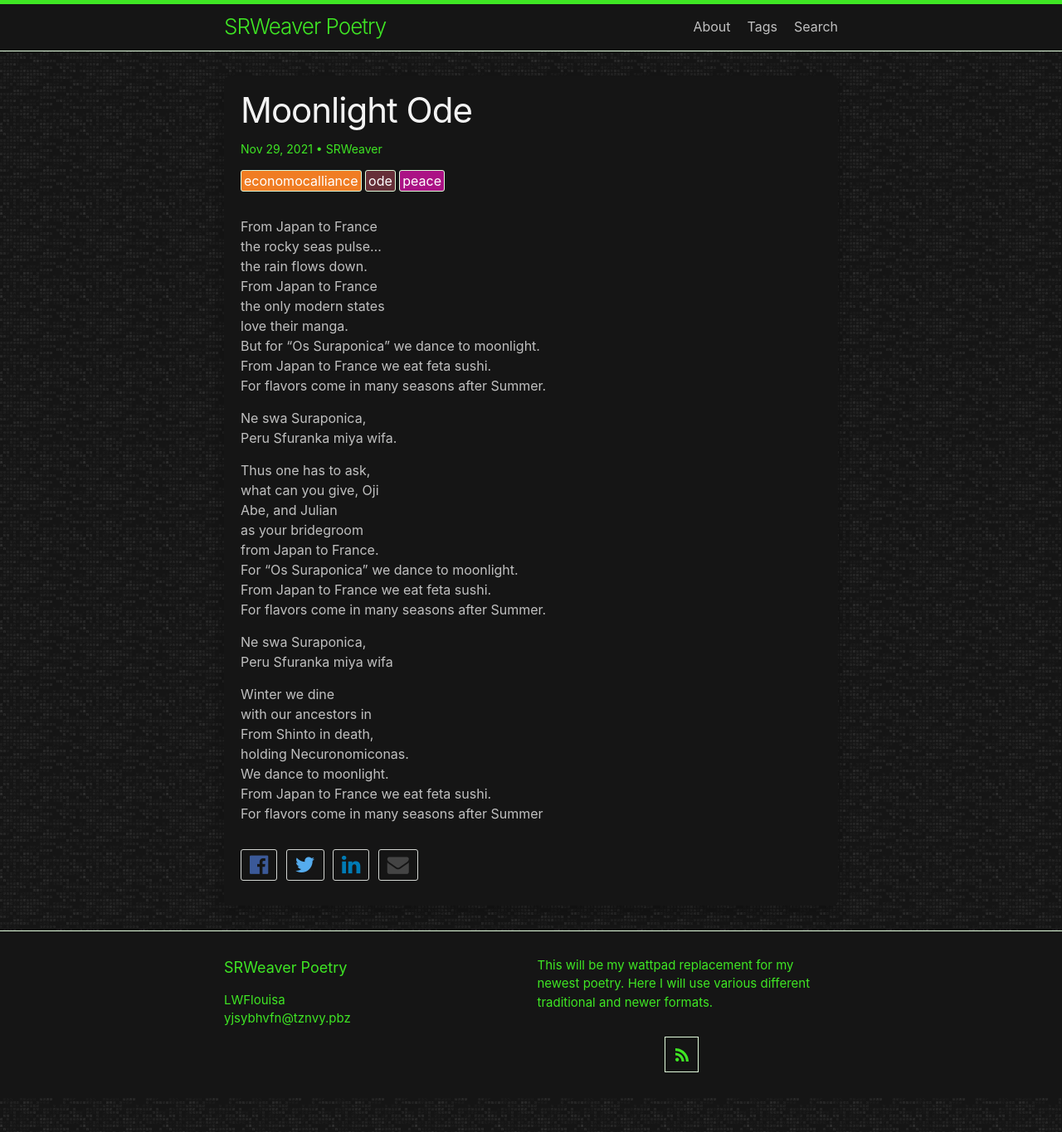
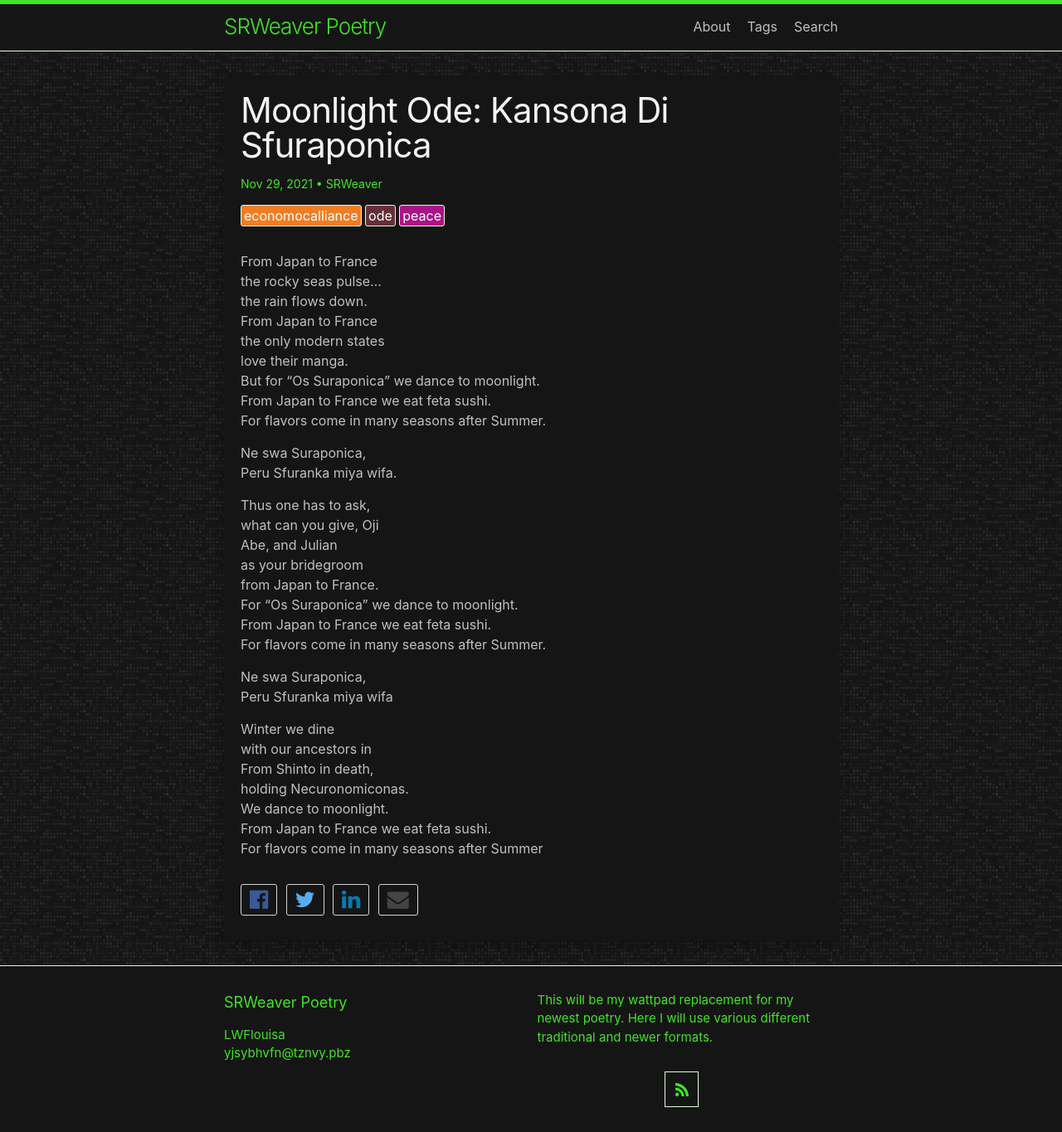
Before and after one commit to LWFlouisa/SRWeaverPoetry, a Jekyll site: the page built from _posts/2021-11-29-fromjapantofrance.md, in a window 1280 px wide. Shown: the whole page at 83% size. Built offline with Jekyll 4.4.1, drawn with Linux system fonts in a browser that asks for light colours.

Commit message:
Update 2021-11-29-fromjapantofrance.md

```diff
--- a/_posts/2021-11-29-fromjapantofrance.md
+++ b/_posts/2021-11-29-fromjapantofrance.md
@@ -1,5 +1,5 @@
 ---
-title: "Moonlight Ode"
+title: "Moonlight Ode: Kansona Di Sfuraponica"
 author: SRWeaver
 tags: peace economocalliance ode
 layout: post
```
